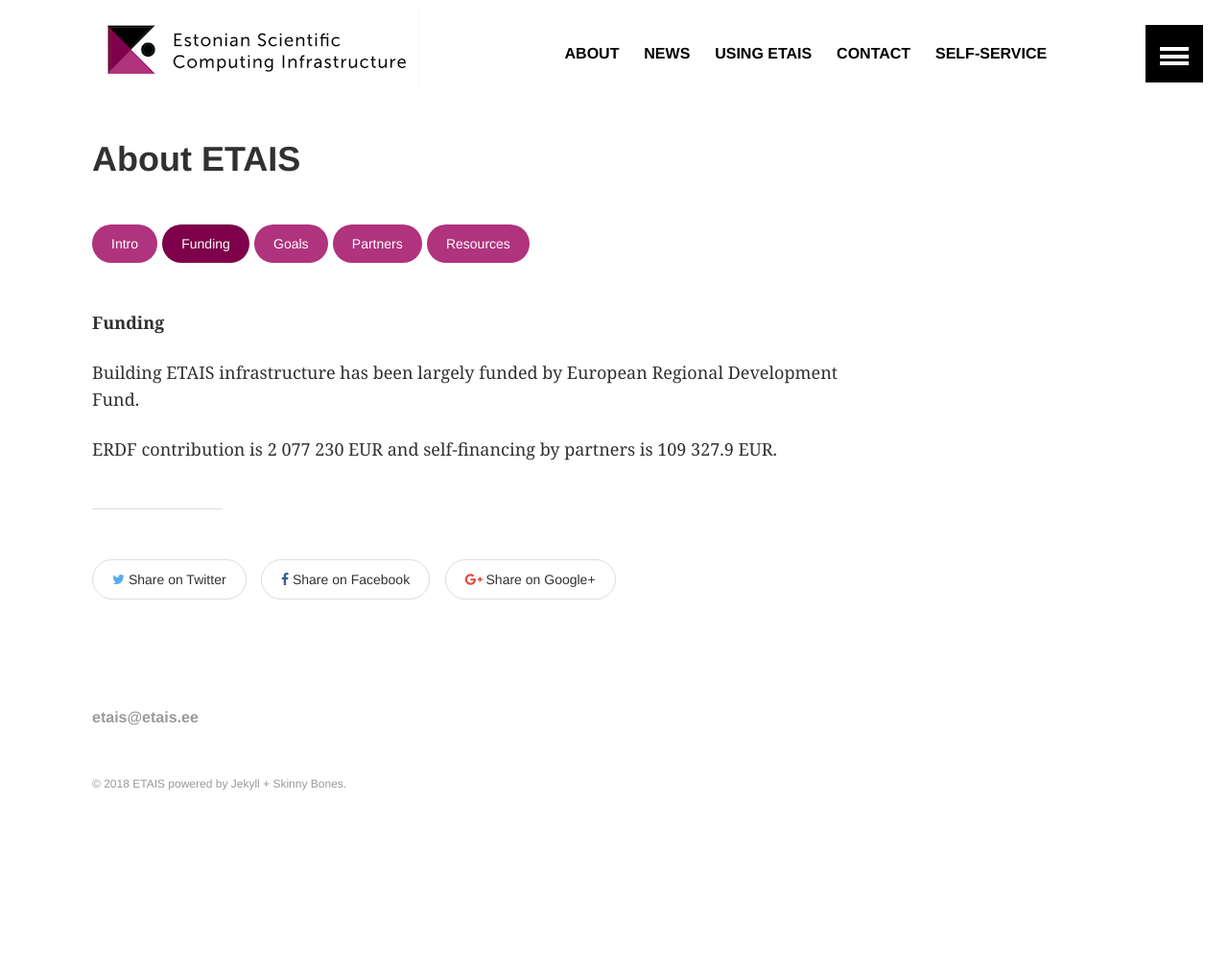
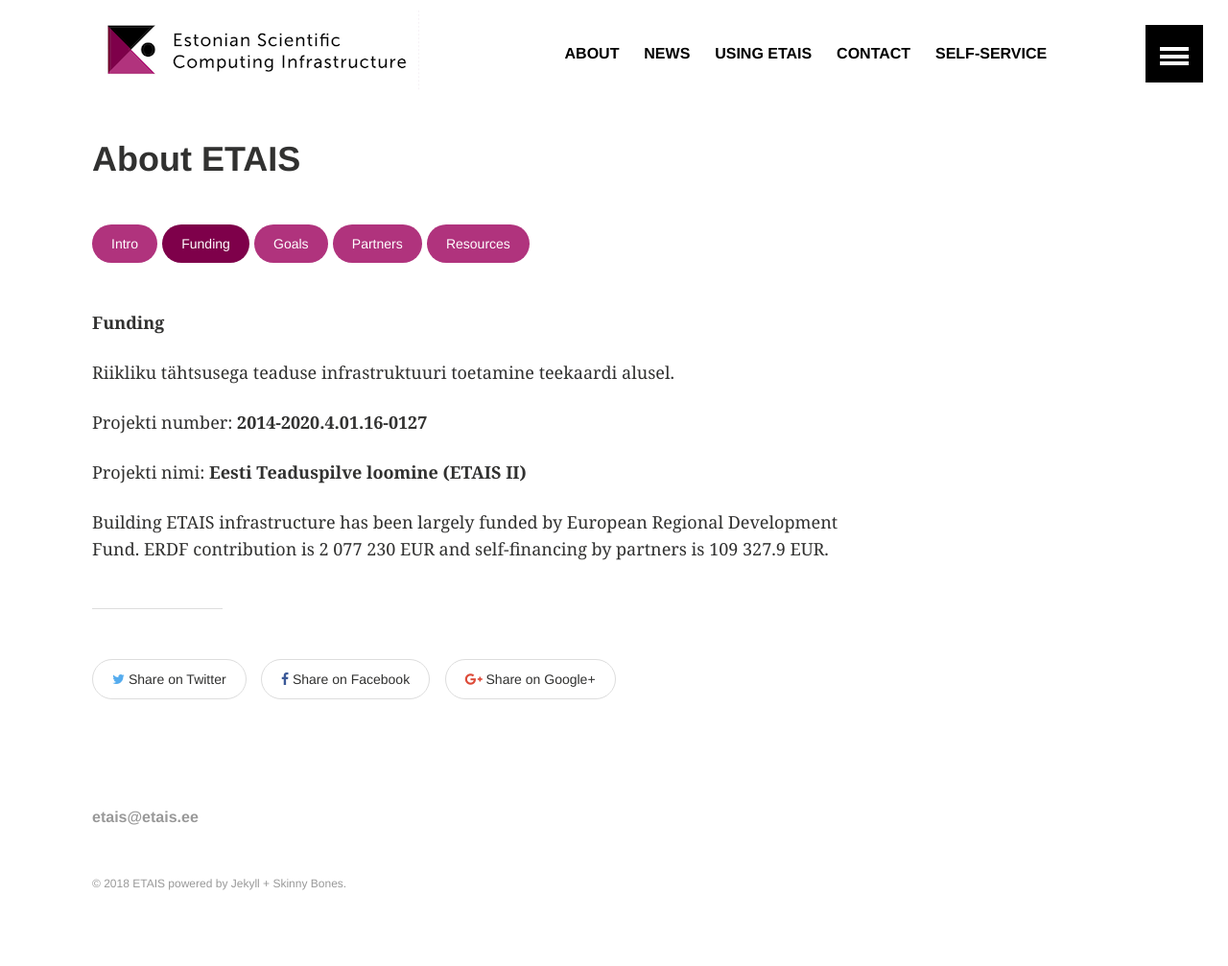
Before and after one commit to etais-ee/etais-web, a Jekyll site: the page built from about/funding.md, in a window 1280 px wide. Shown: the whole page at 96% size. Built offline with Jekyll 4.4.1, drawn with Linux system fonts in a browser that asks for light colours; before the commit the page ends 903 px from its top, so only the background shows below that.

Commit message:
Update funding data

```diff
--- a/about/funding.md
+++ b/about/funding.md
@@ -11,7 +11,12 @@ title: "About ETAIS"
 
 **Funding**
 
+
+Riikliku tähtsusega teaduse infrastruktuuri toetamine teekaardi alusel.
+
+Projekti number: <b>2014-2020.4.01.16-0127</b>
+
+Projekti nimi: <b>Eesti Teaduspilve loomine (ETAIS II)</b>
+
 Building ETAIS infrastructure has been largely funded by European Regional Development Fund.
-
-
 ERDF contribution is 2 077 230 EUR and self-financing by partners is 109 327.9 EUR.
```
